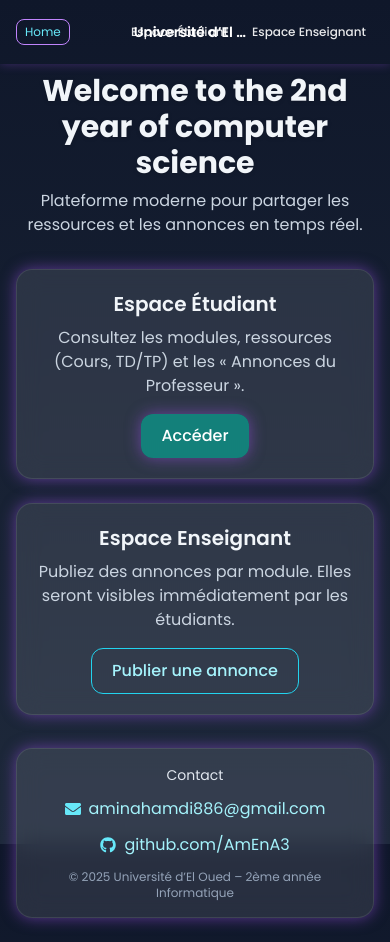
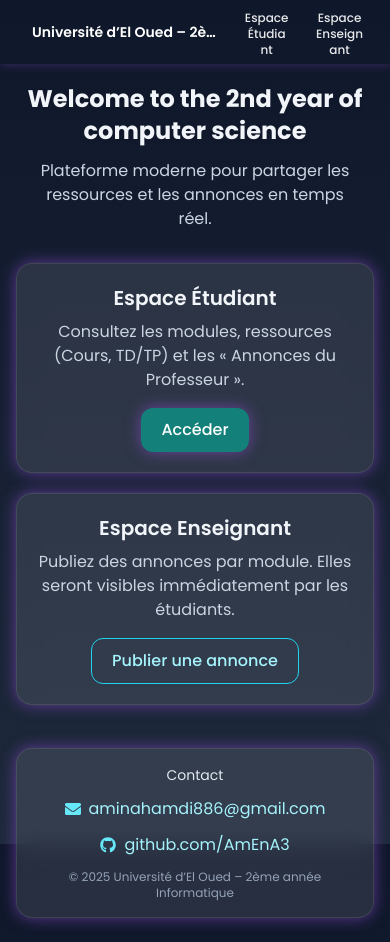
Before and after one commit to AmEnA3/eloued-2info, a React (Create React App) app: page / in a window 390 px wide. Built offline with nearby package versions, Linux system fonts and the light colour scheme; no server answers.

Commit message:
last commit

```diff
--- a/src/components/Header.jsx
+++ b/src/components/Header.jsx
@@ -4,11 +4,11 @@ export default function Header() {
 	return (
 		<header className="fixed top-0 inset-x-0 z-50 bg-transparent shadow-[0_0_10px_rgba(168,85,247,0.3)]">
 			<div className="container-page relative h-16 flex items-center justify-center">
-				<Link to="/" className="absolute left-4 border border-purple-400 text-cyan-300 px-2 md:px-3 py-1 rounded-lg hover:bg-purple-500/20 hover:text-white transition-all duration-300 text-xs sm:text-sm">
+				<Link to="/" className="hidden sm:inline-flex absolute left-4 border border-purple-400 text-cyan-300 px-2 md:px-3 py-1 rounded-lg hover:bg-purple-500/20 hover:text-white transition-all duration-300 text-xs sm:text-sm">
 					Home
 				</Link>
-				<h1 className="text-white font-semibold text-sm md:text-lg max-w-[70%] px-16 mx-auto text-center truncate">Université d’El Oued – 2ème année Informatique</h1>
-				<nav className="absolute right-4 flex items-center gap-2 md:gap-3">
+				<h1 className="text-white font-semibold text-sm md:text-lg max-w-[85%] sm:max-w-[70%] px-4 sm:px-16 mx-auto text-center truncate">Université d’El Oued – 2ème année Informatique</h1>
+				<nav className="flex items-center justify-center gap-2 md:gap-3 mt-1 sm:mt-0 sm:justify-end sm:static md:absolute md:right-4">
 					<NavLink to="/etudiants" className={({ isActive }) => `px-2 py-1 rounded text-xs sm:text-sm font-medium ${isActive ? 'text-cyan-300' : 'text-white/90 hover:text-cyan-300'}`}>
 						Espace Étudiant
 					</NavLink>
--- a/src/components/Home.jsx
+++ b/src/components/Home.jsx
@@ -10,11 +10,11 @@ export default function Home() {
 				transition={{ duration: 0.5, ease: 'easeOut' }}
 				className="mb-8"
 			>
-				<h1 className="text-3xl md:text-4xl font-bold mb-2 drop-shadow">Welcome to the 2nd year of computer science</h1>
-				<p className="text-slate-300 max-w-xl mx-auto">Plateforme moderne pour partager les ressources et les annonces en temps réel.</p>
+				<h1 className="text-2xl sm:text-3xl md:text-4xl font-bold mb-3 sm:mb-4 drop-shadow">Welcome to the 2nd year of computer science</h1>
+				<p className="text-slate-300 max-w-xl mx-auto px-4">Plateforme moderne pour partager les ressources et les annonces en temps réel.</p>
 			</m.div>
 
-			<div className="w-full max-w-2xl mx-auto grid grid-cols-1 gap-6">
+			<div className="w-full max-w-2xl mx-auto grid grid-cols-1 gap-5 sm:gap-6">
 				<m.div
 					initial={{ opacity: 0, y: 12 }}
 					whileInView={{ opacity: 1, y: 0 }}
```
